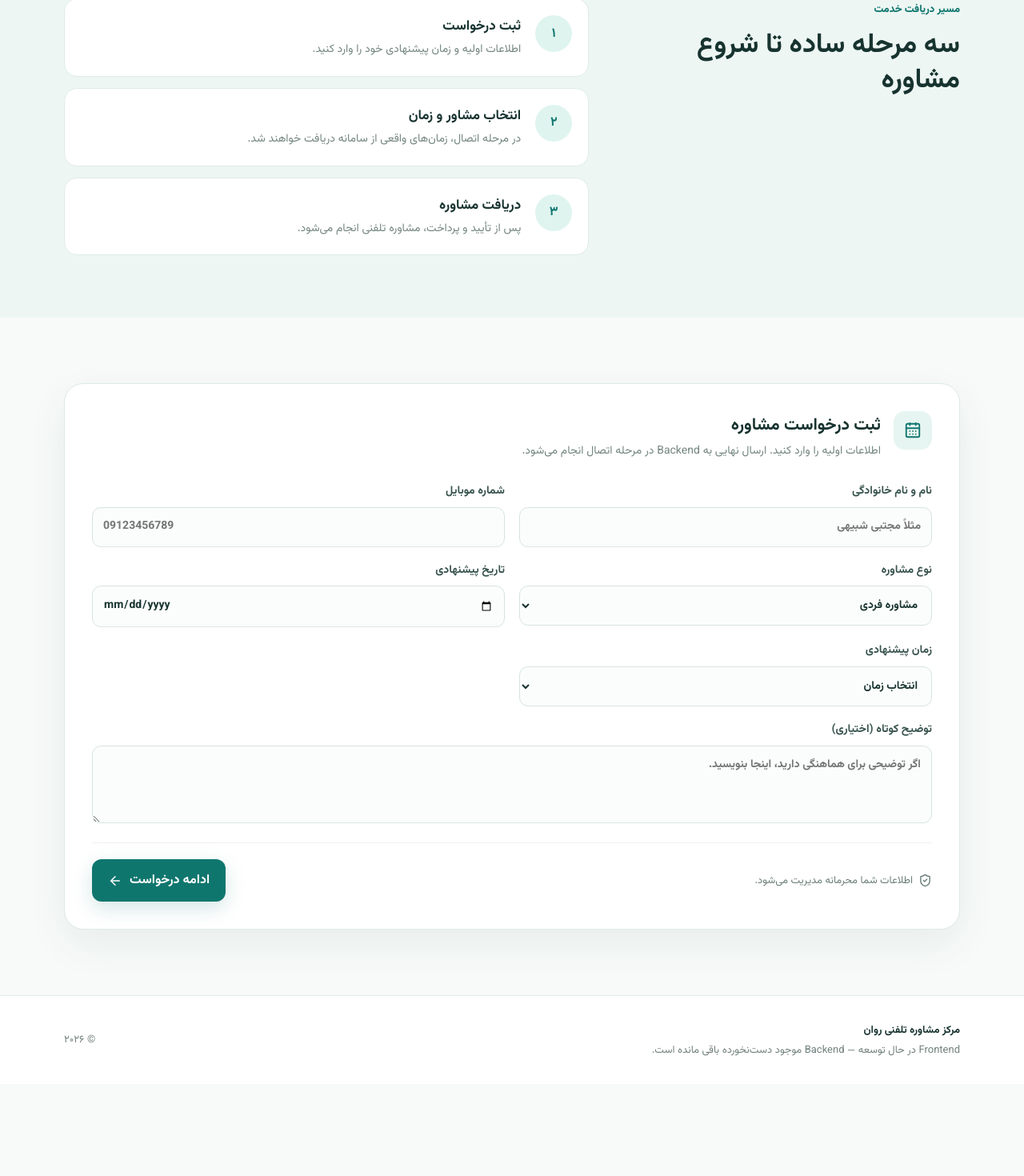
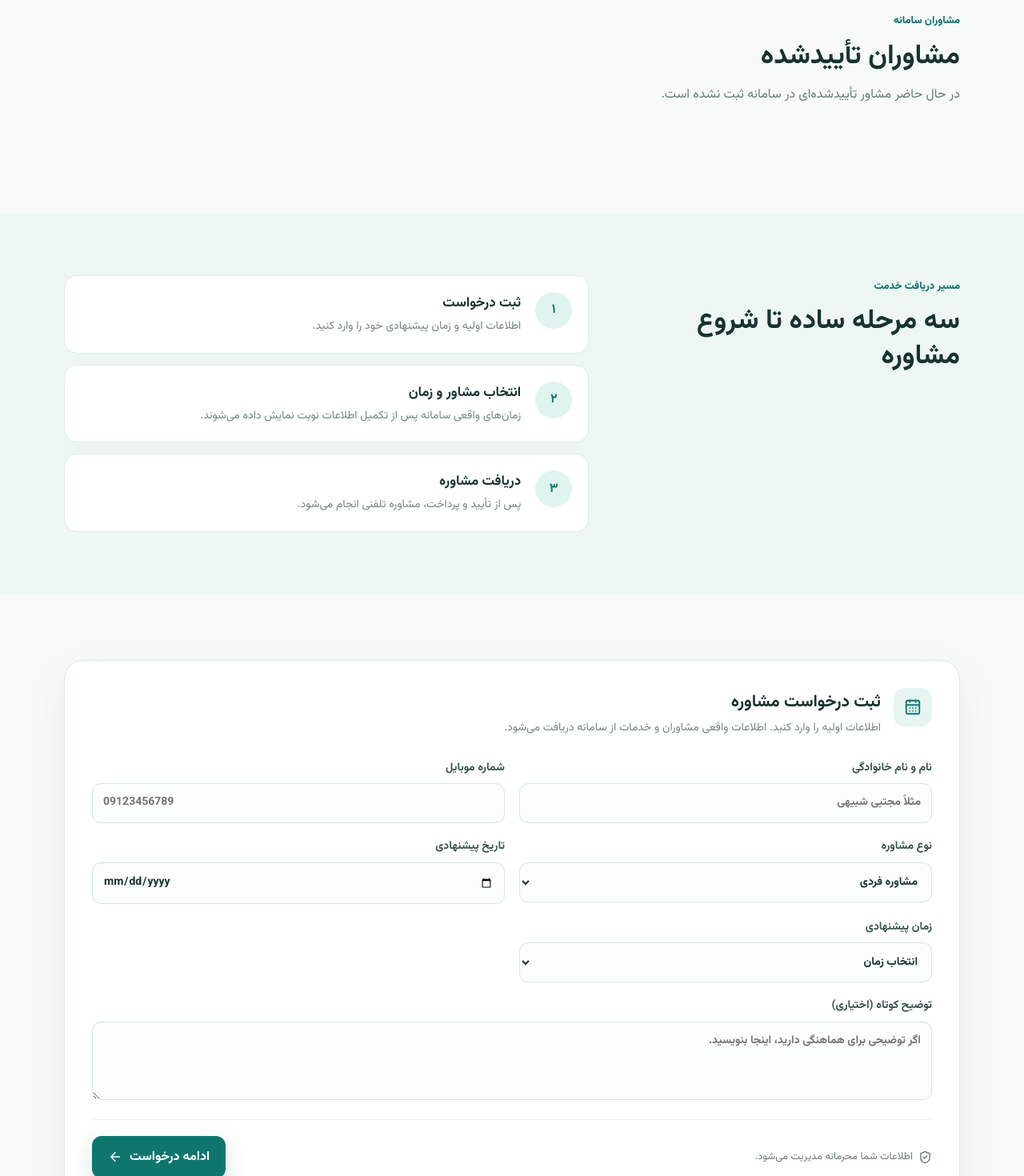
Before and after one commit to shabmojtaba20/telephone-psychology-center, a React (Vite) app: page / in a window 1280 px wide. Shown: the part 1306-2776 px from the top of the page at 80% size. Before the commit the page ends 2661 px from the top, so only its background shows below. Built offline with nearby package versions, Linux system fonts and the light colour scheme; no server answers; the database is empty.

Commit message:
feat(frontend): connect public specialties and psychologists data

```diff
--- a/src/main.jsx
+++ b/src/main.jsx
@@ -1,17 +1,18 @@
-import React, { useState } from 'react';
+import React, { useEffect, useState } from 'react';
 import { createRoot } from 'react-dom/client';
-import { HeartHandshake, Phone, ShieldCheck, Clock3, UserRound, ArrowLeft, Menu, X, CalendarDays, CheckCircle2 } from 'lucide-react';
+import { HeartHandshake, Phone, ShieldCheck, Clock3, UserRound, ArrowLeft, Menu, X, CalendarDays, CheckCircle2, LoaderCircle, AlertCircle } from 'lucide-react';
+import { fetchApprovedPsychologists, fetchSpecialties } from './lib/supabase';
 import './styles.css';
 
-const services = [
+const fallbackServices = [
   { icon: HeartHandshake, title: 'مشاوره فردی', text: 'گفت‌وگویی امن و محرمانه برای شناخت بهتر مسائل و پیدا کردن راهکارهای عملی.' },
   { icon: UserRound, title: 'مشاوره خانواده', text: 'کمک تخصصی برای بهبود ارتباط، مدیریت تعارض و تصمیم‌گیری آگاهانه در خانواده.' },
   { icon: ShieldCheck, title: 'حریم خصوصی', text: 'اطلاعات شما با رویکردی محرمانه و با حداقل داده موردنیاز مدیریت خواهد شد.' },
   { icon: Clock3, title: 'دسترسی آسان', text: 'درخواست مشاوره تلفنی را ساده و سریع ثبت کنید و مسیر دریافت خدمت را پیگیری کنید.' },
 ];
 
-function RequestForm({ onSubmitted }) {
-  const [form, setForm] = useState({ name: '', phone: '', type: 'مشاوره فردی', date: '', time: '', note: '' });
+function RequestForm({ consultationTypes, onSubmitted }) {
+  const [form, setForm] = useState({ name: '', phone: '', type: consultationTypes[0] || 'مشاوره فردی', date: '', time: '', note: '' });
   const [errors, setErrors] = useState({});
   const update = (key, value) => setForm((current) => ({ ...current, [key]: value }));
   const submit = (event) => {
@@ -25,12 +26,12 @@ function RequestForm({ onSubmitted }) {
     if (Object.keys(nextErrors).length === 0) onSubmitted(form);
   };
   return <form className="request-form" onSubmit={submit} noValidate>
-    <div className="form-heading"><div className="form-icon"><CalendarDays size={22} /></div><div><h3>ثبت درخواست مشاوره</h3><p>اطلاعات اولیه را وارد کنید. ارسال نهایی به Backend در مرحله اتصال انجام می‌شود.</p></div></div>
+    <div className="form-heading"><div className="form-icon"><CalendarDays size={22} /></div><div><h3>ثبت درخواست مشاوره</h3><p>اطلاعات اولیه را وارد کنید. اطلاعات واقعی مشاوران و خدمات از سامانه دریافت می‌شود.</p></div></div>
     <div className="form-grid">
       <label>نام و نام خانوادگی<input value={form.name} onChange={(e) => update('name', e.target.value)} placeholder="مثلاً مجتبی شبیهی" />{errors.name && <small>{errors.name}</small>}</label>
       <label>شماره موبایل<input dir="ltr" inputMode="tel" value={form.phone} onChange={(e) => update('phone', e.target.value)} placeholder="09123456789" />{errors.phone && <small>{errors.phone}</small>}</label>
-      <label>نوع مشاوره<select value={form.type} onChange={(e) => update('type', e.target.value)}><option>مشاوره فردی</option><option>مشاوره خانواده</option><option>مشاوره نوجوان</option><option>مشاوره زوجین</option></select></label>
-      <label>تاریخ پیشنهادی<input type="date" value={form.date} onChange={(e) => update('date', e.target.value)} />{errors.date && <small>{errors.date}</small>}</label>
+      <label>نوع مشاوره<select value={form.type} onChange={(e) => update('type', e.target.value)}>{consultationTypes.map((type) => <option key={type}>{type}</option>)}</select></label>
+      <label>تاریخ پیشنهادی<input type="date" min={new Date().toISOString().slice(0, 10)} value={form.date} onChange={(e) => update('date', e.target.value)} />{errors.date && <small>{errors.date}</small>}</label>
       <label>زمان پیشنهادی<select value={form.time} onChange={(e) => update('time', e.target.value)}><option value="">انتخاب زمان</option><option>۹ تا ۱۰</option><option>۱۰ تا ۱۲</option><option>۱۲ تا ۱۴</option><option>۱۶ تا ۱۸</option><option>۱۸ تا ۲۰</option></select>{errors.time && <small>{errors.time}</small>}</label>
       <label className="full">توضیح کوتاه (اختیاری)<textarea rows="3" value={form.note} onChange={(e) => update('note', e.target.value)} placeholder="اگر توضیحی برای هماهنگی دارید، اینجا بنویسید." /></label>
     </div>
@@ -41,16 +42,39 @@ function RequestForm({ onSubmitted }) {
 function App() {
   const [menuOpen, setMenuOpen] = useState(false);
   const [submitted, setSubmitted] = useState(false);
+  const [specialties, setSpecialties] = useState([]);
+  const [psychologists, setPsychologists] = useState([]);
+  const [dataLoading, setDataLoading] = useState(true);
+  const [dataError, setDataError] = useState('');
   const startRequest = () => { setSubmitted(false); document.getElementById('request')?.scrollIntoView({ behavior: 'smooth' }); };
+
+  useEffect(() => {
+    let active = true;
+    Promise.all([fetchSpecialties(), fetchApprovedPsychologists()])
+      .then(([specialtyData, psychologistData]) => {
+        if (!active) return;
+        setSpecialties(specialtyData);
+        setPsychologists(psychologistData);
+      })
+      .catch(() => {
+        if (active) setDataError('دریافت اطلاعات سامانه در حال حاضر ممکن نیست. فرم اولیه همچنان قابل مشاهده است.');
+      })
+      .finally(() => active && setDataLoading(false));
+    return () => { active = false; };
+  }, []);
+
+  const consultationTypes = specialties.length ? specialties.map((item) => item.name) : ['مشاوره فردی', 'مشاوره خانواده', 'مشاوره نوجوان', 'مشاوره زوجین'];
+
   return <div className="app">
-    <header className="header"><div className="container nav"><a className="brand" href="#top" aria-label="مرکز مشاوره تلفنی روان"><span className="brand-mark"><HeartHandshake size={24} /></span><span>مرکز مشاوره تلفنی روان</span></a><button className="menu-button" onClick={() => setMenuOpen(!menuOpen)} aria-label="منو">{menuOpen ? <X /> : <Menu />}</button><nav className={menuOpen ? 'nav-links open' : 'nav-links'}><a href="#services" onClick={() => setMenuOpen(false)}>خدمات</a><a href="#how" onClick={() => setMenuOpen(false)}>نحوه دریافت مشاوره</a><a href="#about" onClick={() => setMenuOpen(false)}>درباره مرکز</a><button className="nav-cta" onClick={startRequest}>درخواست مشاوره</button></nav></div></header>
+    <header className="header"><div className="container nav"><a className="brand" href="#top" aria-label="مرکز مشاوره تلفنی روان"><span className="brand-mark"><HeartHandshake size={24} /></span><span>مرکز مشاوره تلفنی روان</span></a><button className="menu-button" onClick={() => setMenuOpen(!menuOpen)} aria-label="منو">{menuOpen ? <X /> : <Menu />}</button><nav className={menuOpen ? 'nav-links open' : 'nav-links'}><a href="#services" onClick={() => setMenuOpen(false)}>خدمات</a><a href="#psychologists" onClick={() => setMenuOpen(false)}>مشاوران</a><a href="#how" onClick={() => setMenuOpen(false)}>نحوه دریافت مشاوره</a><a href="#about" onClick={() => setMenuOpen(false)}>درباره مرکز</a><button className="nav-cta" onClick={startRequest}>درخواست مشاوره</button></nav></div></header>
     <main id="top">
       <section className="hero"><div className="container hero-grid"><div className="hero-copy"><span className="eyebrow">همراه شما برای حال بهتر</span><h1>مشاوره روانشناختی،<br /><strong>ساده، امن و در دسترس</strong></h1><p>در مرکز مشاوره تلفنی روان، مسیر دریافت حمایت تخصصی را کوتاه‌تر کرده‌ایم تا بتوانید با آرامش، درخواست مشاوره خود را ثبت و پیگیری کنید.</p><div className="hero-actions"><button className="primary-button" onClick={startRequest}>شروع درخواست مشاوره <ArrowLeft size={19} /></button><a className="phone-link" href="tel:+980000000000"><Phone size={19} /> تماس تلفنی</a></div><div className="trust-row"><span><ShieldCheck size={18} /> محرمانه</span><span><Clock3 size={18} /> دسترسی آسان</span><span><HeartHandshake size={18} /> رویکرد انسانی</span></div></div><div className="hero-card"><div className="orb orb-one" /><div className="orb orb-two" /><div className="card-icon"><Phone size={30} /></div><span className="card-label">درخواست مشاوره</span><h2>یک قدم برای حال بهتر</h2><p>درخواست خود را ثبت کنید و زمان مناسب مشاوره را انتخاب کنید.</p><button className="card-button" onClick={startRequest}>ثبت درخواست <ArrowLeft size={18} /></button></div></div></section>
-      <section id="services" className="section"><div className="container"><div className="section-heading"><span className="eyebrow">خدمات مرکز</span><h2>پشتیبانی متناسب با نیاز شما</h2><p>رابط کاربری برای استفاده از سرویس‌های واقعی Backend موجود آماده شده است.</p></div><div className="service-grid">{services.map(({ icon: Icon, title, text }) => <article className="service-card" key={title}><div className="service-icon"><Icon size={22} /></div><h3>{title}</h3><p>{text}</p></article>)}</div></div></section>
-      <section id="how" className="process-section"><div className="container process-grid"><div><span className="eyebrow">مسیر دریافت خدمت</span><h2>سه مرحله ساده تا شروع مشاوره</h2></div><div className="steps"><div className="step"><b>۱</b><div><h3>ثبت درخواست</h3><p>اطلاعات اولیه و زمان پیشنهادی خود را وارد کنید.</p></div></div><div className="step"><b>۲</b><div><h3>انتخاب مشاور و زمان</h3><p>در مرحله اتصال، زمان‌های واقعی از سامانه دریافت خواهند شد.</p></div></div><div className="step"><b>۳</b><div><h3>دریافت مشاوره</h3><p>پس از تأیید و پرداخت، مشاوره تلفنی انجام می‌شود.</p></div></div></div></div></section>
-      <section id="request" className="request-section"><div className="container">{submitted ? <div className="success-box"><CheckCircle2 size={42} /><h2>درخواست اولیه ثبت شد</h2><p>فرم با موفقیت اعتبارسنجی شد. اتصال نهایی به Backend و ایجاد نوبت واقعی در مرحله بعد فعال می‌شود.</p><button className="primary-button" onClick={() => setSubmitted(false)}>ثبت درخواست جدید</button></div> : <RequestForm onSubmitted={() => setSubmitted(true)} />}</div></section>
+      <section id="services" className="section"><div className="container"><div className="section-heading"><span className="eyebrow">خدمات مرکز</span><h2>پشتیبانی متناسب با نیاز شما</h2><p>اطلاعات عمومی رابط کاربری آماده است و داده‌های فعال سامانه نیز در حال اتصال هستند.</p></div><div className="service-grid">{fallbackServices.map(({ icon: Icon, title, text }) => <article className="service-card" key={title}><div className="service-icon"><Icon size={22} /></div><h3>{title}</h3><p>{text}</p></article>)}</div></div></section>
+      <section id="psychologists" className="section"><div className="container"><div className="section-heading"><span className="eyebrow">مشاوران سامانه</span><h2>مشاوران تأییدشده</h2>{dataLoading ? <p><LoaderCircle className="spin" size={18} /> در حال دریافت اطلاعات...</p> : dataError ? <p><AlertCircle size={18} /> {dataError}</p> : psychologists.length ? <p>{psychologists.length} مشاور فعال در سامانه پیدا شد.</p> : <p>در حال حاضر مشاور تأییدشده‌ای در سامانه ثبت نشده است.</p>}</div>{psychologists.length > 0 && <div className="service-grid">{psychologists.map((person) => <article className="service-card" key={person.id}><div className="service-icon"><UserRound size={22} /></div><h3>{person.professional_title || 'روانشناس'}</h3><p>{person.bio || 'اطلاعات معرفی این مشاور هنوز تکمیل نشده است.'}</p>{person.years_experience != null && <small>{person.years_experience} سال سابقه</small>}</article>)}</div>}</div></section>
+      <section id="how" className="process-section"><div className="container process-grid"><div><span className="eyebrow">مسیر دریافت خدمت</span><h2>سه مرحله ساده تا شروع مشاوره</h2></div><div className="steps"><div className="step"><b>۱</b><div><h3>ثبت درخواست</h3><p>اطلاعات اولیه و زمان پیشنهادی خود را وارد کنید.</p></div></div><div className="step"><b>۲</b><div><h3>انتخاب مشاور و زمان</h3><p>زمان‌های واقعی سامانه پس از تکمیل اطلاعات نوبت نمایش داده می‌شوند.</p></div></div><div className="step"><b>۳</b><div><h3>دریافت مشاوره</h3><p>پس از تأیید و پرداخت، مشاوره تلفنی انجام می‌شود.</p></div></div></div></div></section>
+      <section id="request" className="request-section"><div className="container">{submitted ? <div className="success-box"><CheckCircle2 size={42} /><h2>فرم با موفقیت بررسی شد</h2><p>اطلاعات واردشده معتبر است. ایجاد نوبت واقعی پس از تکمیل مرحله احراز هویت و اتصال امن به موتور رزرو انجام خواهد شد.</p><button className="primary-button" onClick={() => setSubmitted(false)}>ثبت درخواست جدید</button></div> : <RequestForm consultationTypes={consultationTypes} onSubmitted={() => setSubmitted(true)} />}</div></section>
     </main>
-    <footer id="about" className="footer"><div className="container footer-inner"><div><strong>مرکز مشاوره تلفنی روان</strong><p>Frontend در حال توسعه — Backend موجود دست‌نخورده باقی مانده است.</p></div><span>© ۲۰۲۶</span></div></footer>
+    <footer id="about" className="footer"><div className="container footer-inner"><div><strong>مرکز مشاوره تلفنی روان</strong><p>Frontend متصل به داده‌های عمومی Supabase — Backend دست‌نخورده باقی مانده است.</p></div><span>© ۲۰۲۶</span></div></footer>
   </div>;
 }
 createRoot(document.getElementById('root')).render(<App />);
```
